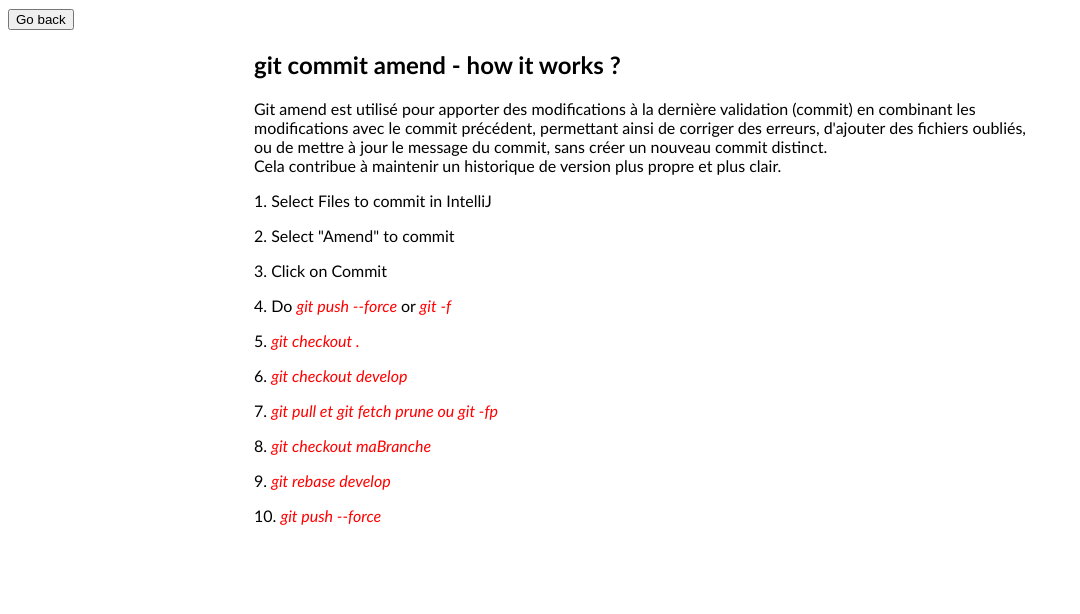
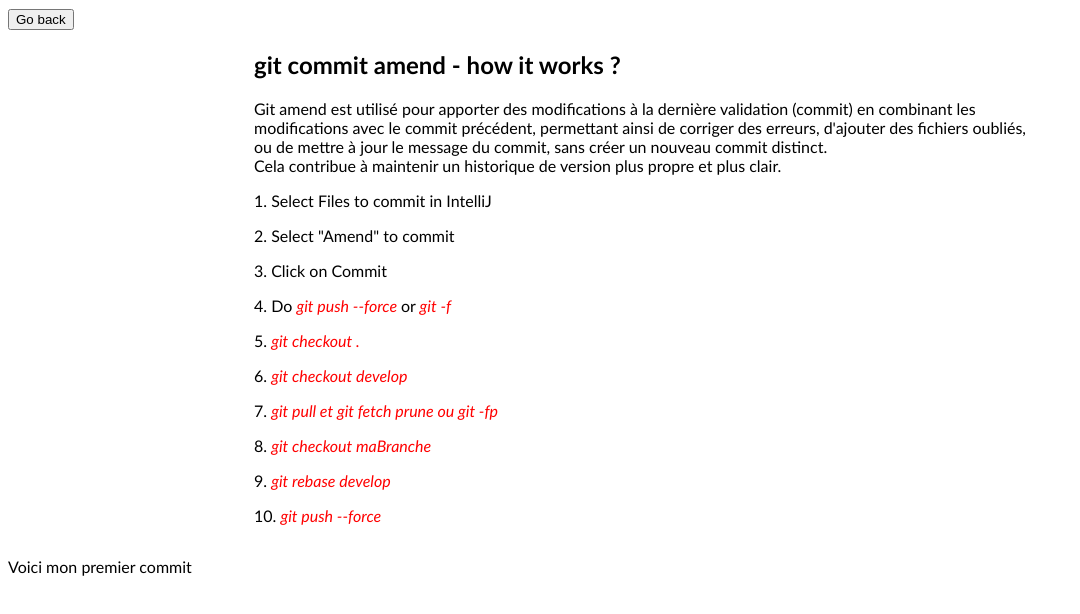
Before and after one commit to thomasheroguelle/git-training, an Angular app: page /amend in a window 1280 px wide. Shown: the top 614 px of the page, without its empty margins (0-1080 px from the left). Built offline with nearby package versions, Linux system fonts and the light colour scheme.

Commit message:
premier commit pour cherrypick avec plusieurs commits

```diff
--- a/src/app/components/amend/amend.component.html
+++ b/src/app/components/amend/amend.component.html
@@ -20,3 +20,8 @@
         <p></p>
     </div>
 </section>
+
+
+
+
+<p>Voici mon premier commit </p>
```
